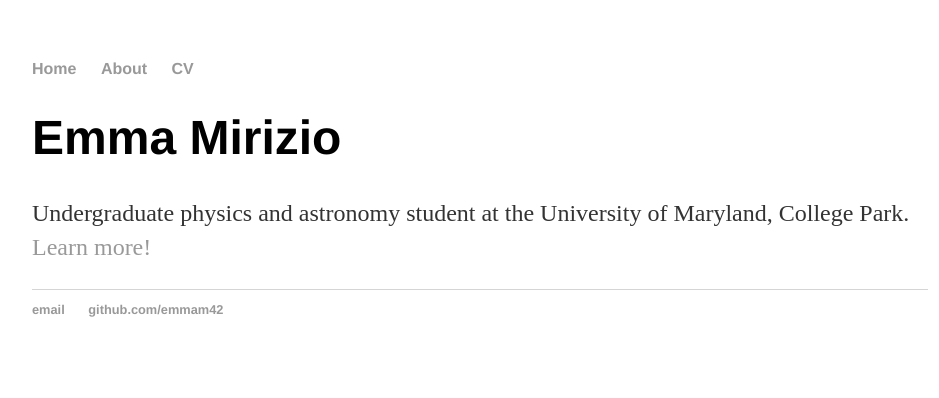
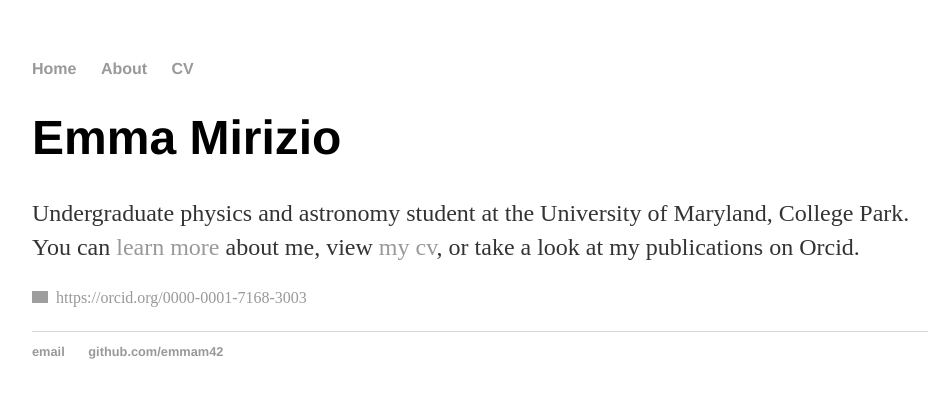
Before and after one commit to emmam42/emmam42, a Jekyll site: the page built from index.html, in a window 1280 px wide. Shown: the top 398 px of the page, without its empty margins (160-1099 px from the left). Built offline with Jekyll 4.4.1, drawn with Linux system fonts in a browser that asks for light colours; grey boxes are pictures that could not be loaded.

Commit message:
Update index.html

```diff
--- a/index.html
+++ b/index.html
@@ -4,5 +4,5 @@ title: Emma Mirizio
 ---
 <div class="blurb">
 	<h1>Emma Mirizio</h1>
-	<p>Undergraduate physics and astronomy student at the University of Maryland, College Park. <a href="/about">Learn more!</a></p>
+	<p>Undergraduate physics and astronomy student at the University of Maryland, College Park. You can <a href="/about">learn more</a> about me, view <a href="/cv/emmacv.pdf">my cv</a>, or take a look at my publications on Orcid. <div itemscope itemtype="https://schema.org/Person"><a itemprop="sameAs" content="https://orcid.org/0000-0001-7168-3003" href="https://orcid.org/0000-0001-7168-3003" target="orcid.widget" rel="me noopener noreferrer" style="vertical-align:top;"><img src="https://orcid.org/sites/default/files/images/orcid_16x16.png" style="width:1em;margin-right:.5em;" alt="ORCID iD icon">https://orcid.org/0000-0001-7168-3003</a></div></p>
 </div><!-- /.blurb -->
```
